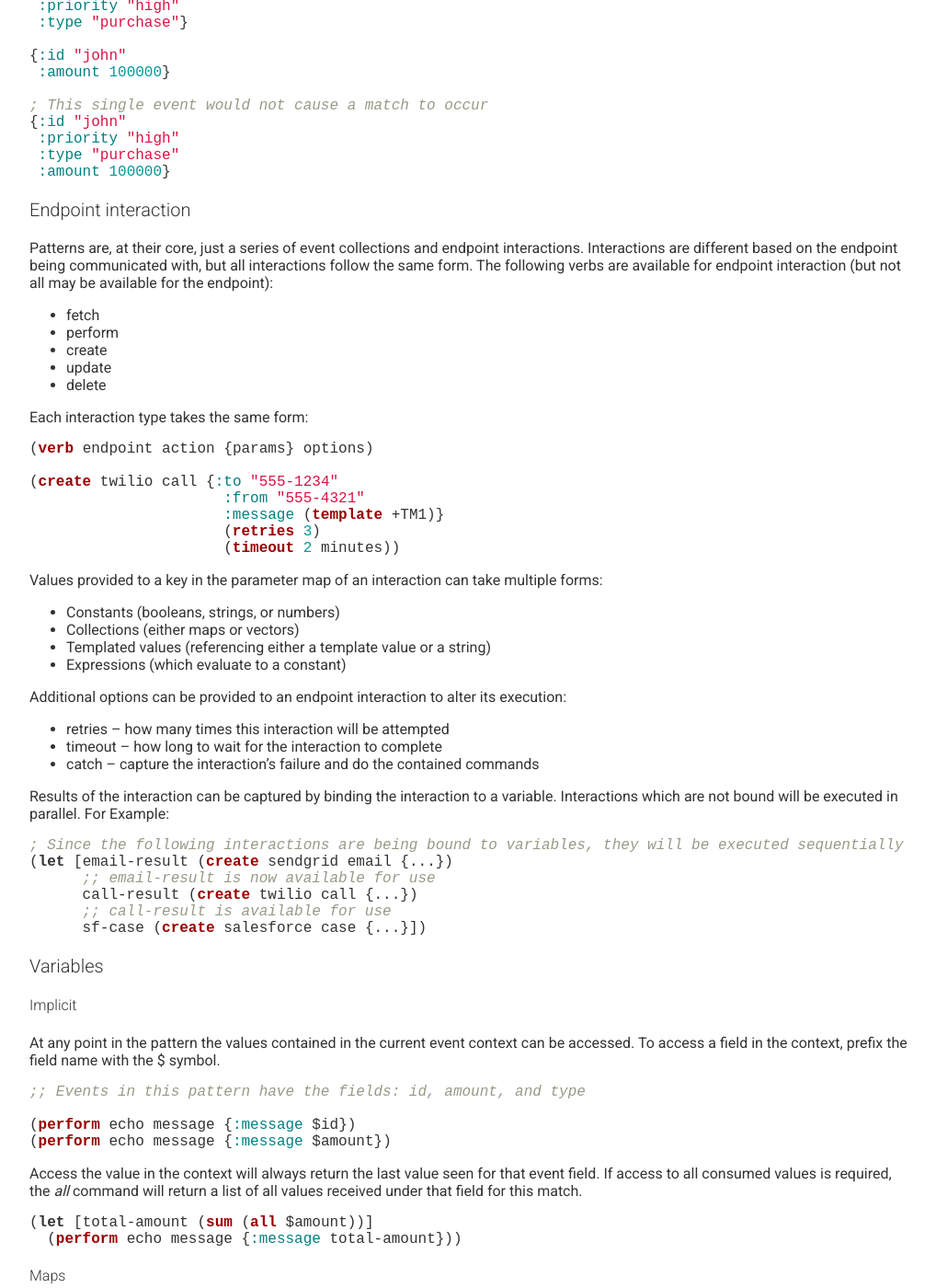
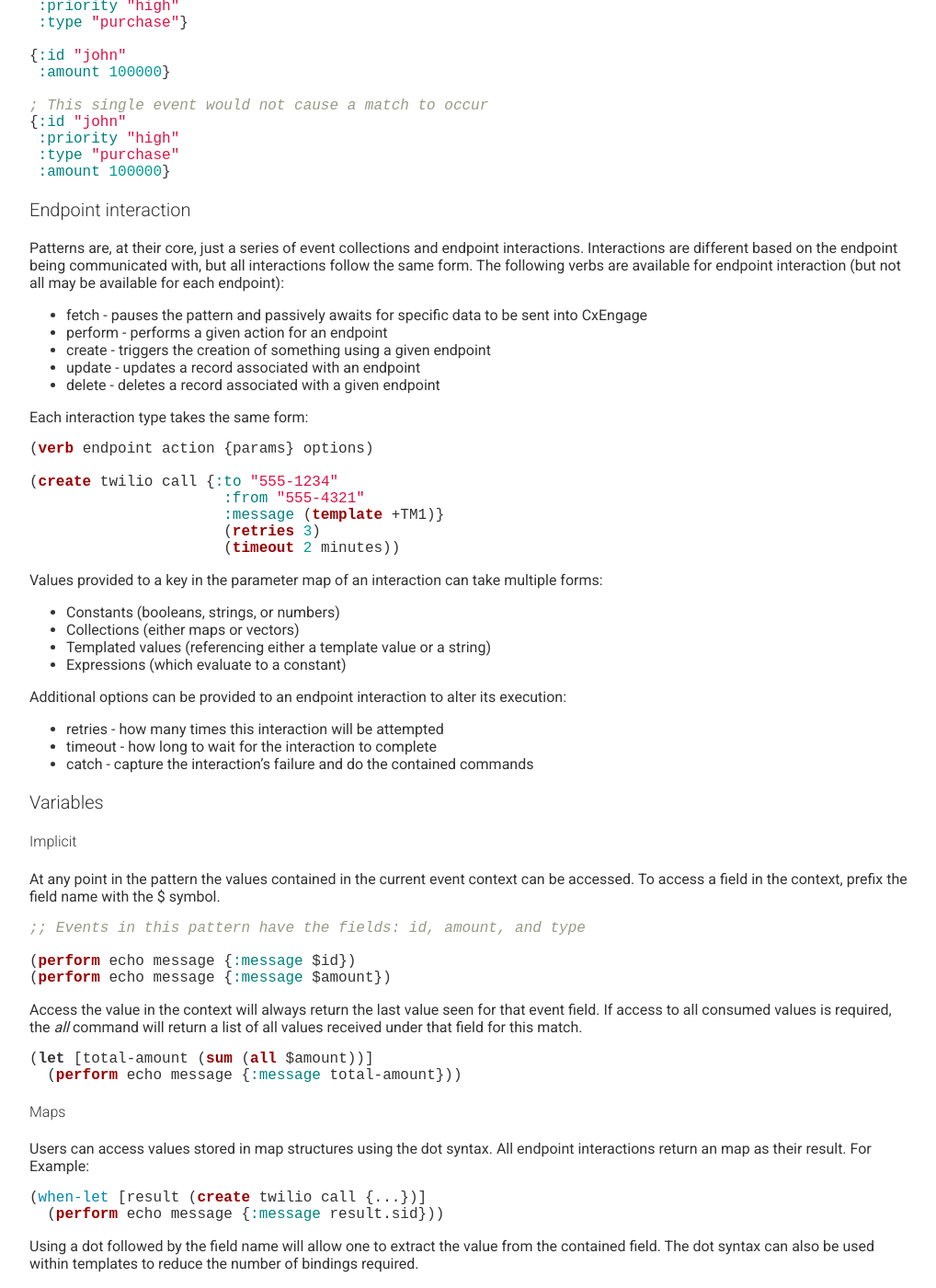
Before and after one commit to ianbishop/userevents.github.io, a Jekyll site: the page built from 4.2/docs/dsl.md, in a window 1280 px wide and 1400 px high, scrolled down 1246 px. Shown: the whole window at 92% size, without its empty margins (0-1018 px from the left). Built offline with Jekyll 4.4.1, drawn with Linux system fonts in a browser that asks for light colours; Markdown is read by kramdown in place of the engine named in the settings.

Commit message:
Removed paragraph that is covered later

````diff
--- a/4.2/docs/dsl.md
+++ b/4.2/docs/dsl.md
@@ -87,13 +87,13 @@ in the execution path of your pattern, the engine will consume an equal number o
 
 Patterns are, at their core, just a series of event collections and endpoint interactions. Interactions are different
 based on the endpoint being communicated with, but all interactions follow the same form. The following verbs
-are available for endpoint interaction (but not all may be available for the endpoint):
+are available for endpoint interaction (but not all may be available for each endpoint):
 
-* fetch
-* perform
-* create
-* update
-* delete
+* fetch - pauses the pattern and passively awaits for specific data to be sent into CxEngage
+* perform - performs a given action for an endpoint
+* create - triggers the creation of something using a given endpoint
+* update - updates a record associated with an endpoint
+* delete - deletes a record associated with a given endpoint
 
 Each interaction type takes the same form:
 
@@ -116,21 +116,9 @@ Values provided to a key in the parameter map of an interaction can take multipl
 
 Additional options can be provided to an endpoint interaction to alter its execution:
 
-* retries -- how many times this interaction will be attempted
-* timeout -- how long to wait for the interaction to complete
-* catch -- capture the interaction's failure and do the contained commands
-
-Results of the interaction can be captured by binding the interaction to a variable.
-Interactions which are not bound will be executed in parallel. For Example:
-
-```clojure
-; Since the following interactions are being bound to variables, they will be executed sequentially
-(let [email-result (create sendgrid email {...})
-      ;; email-result is now available for use
-      call-result (create twilio call {...})
-      ;; call-result is available for use
-      sf-case (create salesforce case {...}])
-```
+* retries - how many times this interaction will be attempted
+* timeout - how long to wait for the interaction to complete
+* catch - capture the interaction's failure and do the contained commands
 
 ### Variables
 
````
